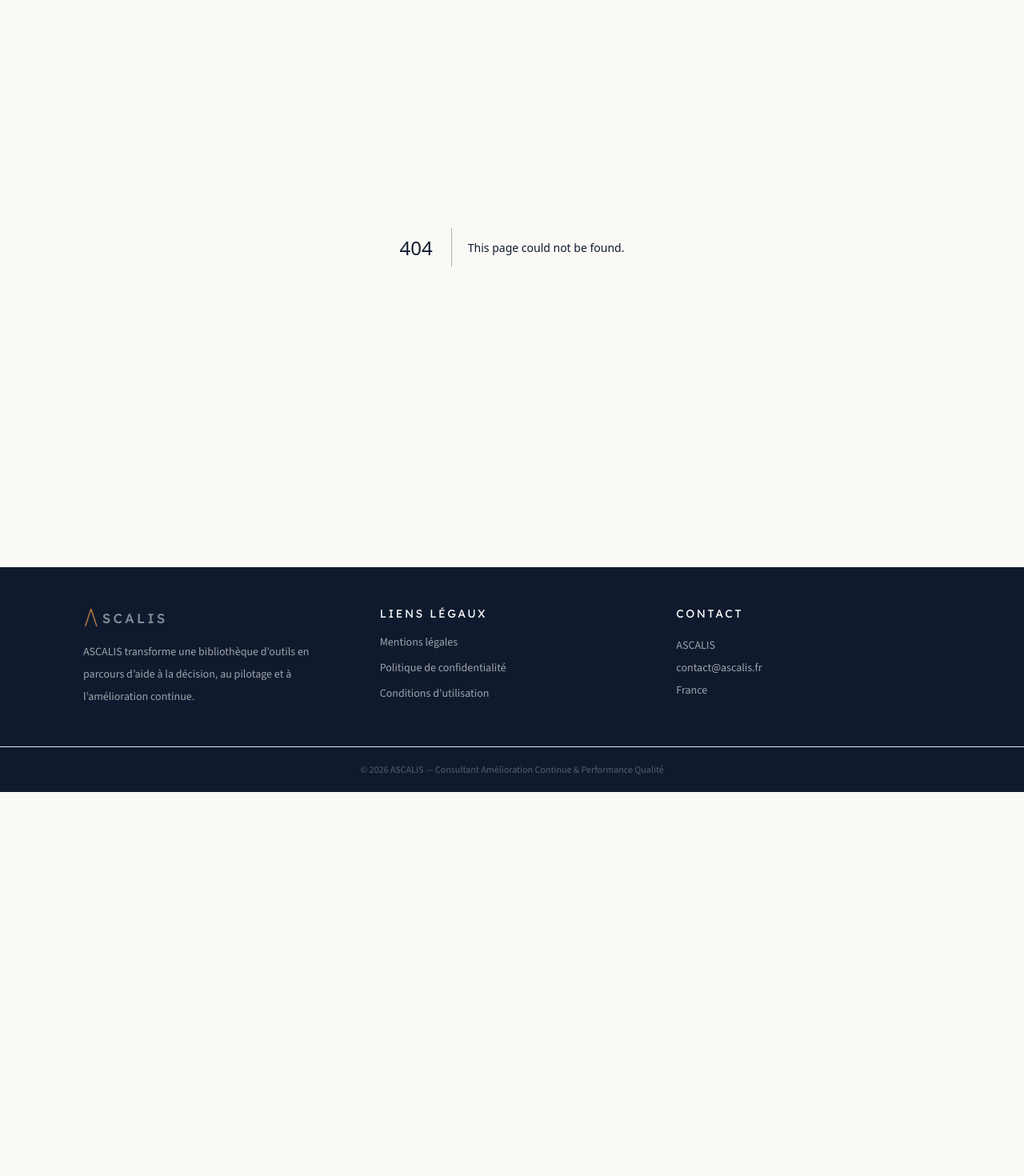
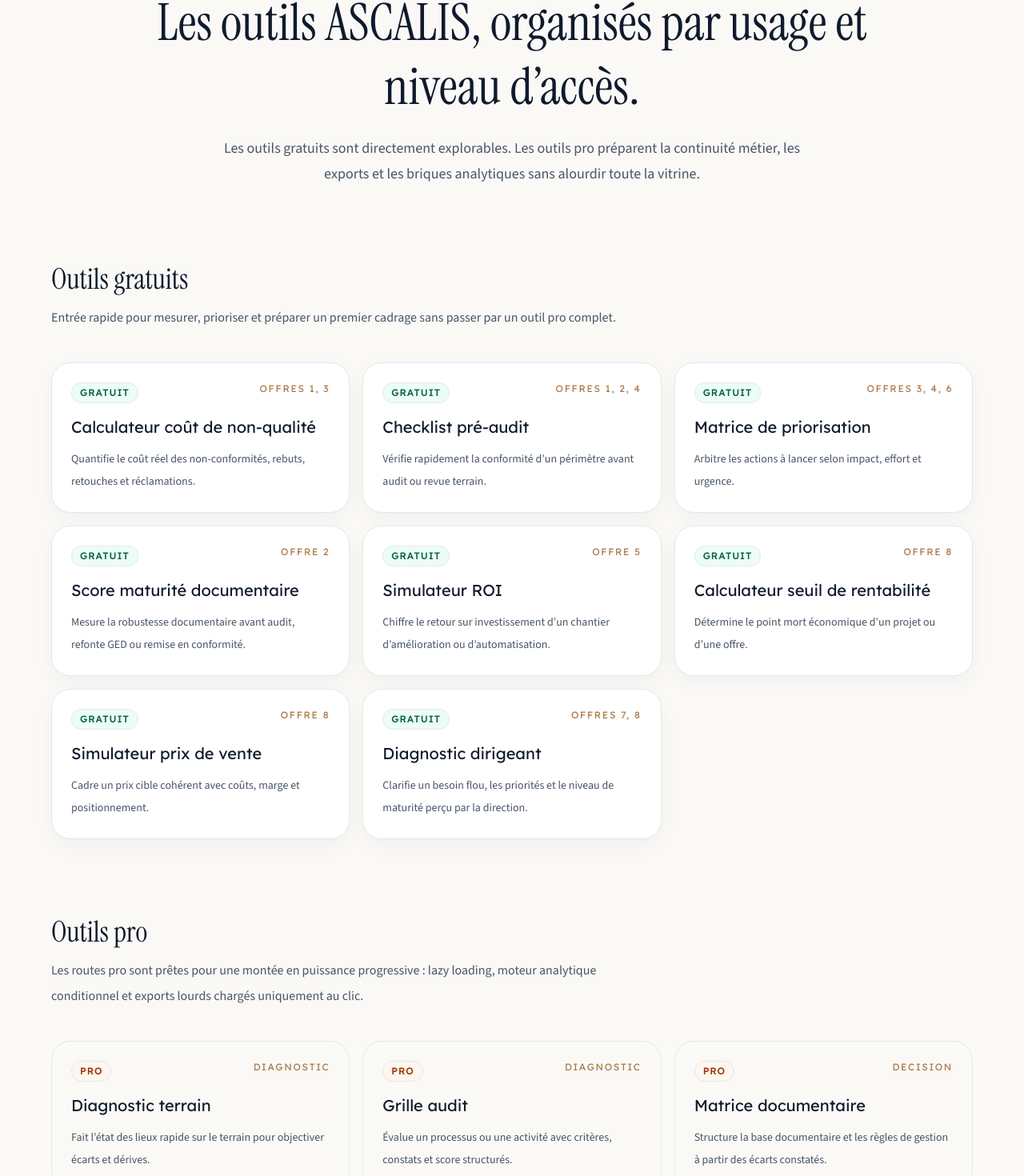
Before and after one commit to Yuyuops/ascalis-site, a Next.js app in the folder next-app/: page /outils in a window 1280 px wide. Before the commit this address had no page. Shown: the part 168-1638 px from the top of the page at 80% size. Before the commit the page ends 1158 px from the top, so only its background shows below. Built offline with nearby package versions, Linux system fonts and the light colour scheme; no server answers.

Commit message:
feat(next-app): add tools index route with metadata

```diff
--- /dev/null
+++ b/next-app/app/outils/page.tsx
@@ -0,0 +1,90 @@
+import type { Metadata } from "next";
+import Link from "next/link";
+
+import { Badge } from "@/components/Badge";
+import { Section } from "@/components/Section";
+import { absoluteUrl } from "@/lib/site-config";
+import { freeTools, proTools } from "@/lib/tool-registry";
+
+export const metadata: Metadata = {
+  title: "Outils gratuits et outils pro",
+  description:
+    "Explorez les outils ASCALIS pour diagnostiquer, analyser, décider, agir et piloter la performance qualité.",
+  alternates: {
+    canonical: "/outils/",
+  },
+  openGraph: {
+    title: "Outils ASCALIS",
+    description:
+      "Explorez les outils ASCALIS pour diagnostiquer, analyser, décider, agir et piloter la performance qualité.",
+    url: absoluteUrl("/outils/"),
+  },
+};
+
+export default function ToolsPage() {
+  return (
+    <>
+      <Section id="outils-hero" label="Outils ASCALIS" variant="light">
+        <div className="mx-auto max-w-4xl text-center">
+          <p className="font-heading text-xs uppercase tracking-[0.16em] text-accent">Index outils</p>
+          <h1 className="mt-4 font-display text-[clamp(2.5rem,5vw,4.5rem)] leading-tight text-primary">
+            Les outils ASCALIS, organisés par usage et niveau d’accès.
+          </h1>
+          <p className="mx-auto mt-5 max-w-3xl text-lg leading-8 text-muted-foreground">
+            Les outils gratuits sont directement explorables. Les outils pro préparent la continuité métier, les exports et les briques analytiques sans alourdir toute la vitrine.
+          </p>
+        </div>
+      </Section>
+
+      <Section id="outils-gratuits" label="Outils gratuits" variant="warm">
+        <div className="mb-10">
+          <h2 className="font-display text-4xl text-primary">Outils gratuits</h2>
+          <p className="mt-3 max-w-3xl text-base leading-8 text-muted-foreground">
+            Entrée rapide pour mesurer, prioriser et préparer un premier cadrage sans passer par un outil pro complet.
+          </p>
+        </div>
+        <div className="grid gap-4 md:grid-cols-2 xl:grid-cols-3">
+          {freeTools.map((tool) => (
+            <Link
+              key={tool.slug}
+              href={tool.route}
+              className="group rounded-[1.5rem] border border-border bg-white p-6 shadow-[0_8px_24px_rgba(15,26,46,0.04)] transition-all hover:-translate-y-1 focus-visible:outline focus-visible:outline-3 focus-visible:outline-offset-2 focus-visible:outline-accent"
+            >
+              <div className="flex items-start justify-between gap-3">
+                <Badge variant="built">Gratuit</Badge>
+                <span className="font-heading text-xs uppercase tracking-[0.14em] text-accent">{tool.badge}</span>
+              </div>
+              <h3 className="mt-4 font-heading text-xl text-primary">{tool.title}</h3>
+              <p className="mt-3 text-sm leading-7 text-muted-foreground">{tool.description}</p>
+            </Link>
+          ))}
+        </div>
+      </Section>
+
+      <Section id="outils-pro" label="Outils pro" variant="light">
+        <div className="mb-10">
+          <h2 className="font-display text-4xl text-primary">Outils pro</h2>
+          <p className="mt-3 max-w-3xl text-base leading-8 text-muted-foreground">
+            Les routes pro sont prêtes pour une montée en puissance progressive : lazy loading, moteur analytique conditionnel et exports lourds chargés uniquement au clic.
+          </p>
+        </div>
+        <div className="grid gap-4 md:grid-cols-2 xl:grid-cols-3">
+          {proTools.map((tool) => (
+            <Link
+              key={tool.slug}
+              href={tool.route}
+              className="group rounded-[1.5rem] border border-border bg-surface-warm p-6 transition-all hover:-translate-y-1 focus-visible:outline focus-visible:outline-3 focus-visible:outline-offset-2 focus-visible:outline-accent"
+            >
+              <div className="flex items-start justify-between gap-3">
+                <Badge variant="priority">Pro</Badge>
+                <span className="font-heading text-xs uppercase tracking-[0.14em] text-accent">{tool.stage}</span>
+              </div>
+              <h3 className="mt-4 font-heading text-xl text-primary">{tool.title}</h3>
+              <p className="mt-3 text-sm leading-7 text-muted-foreground">{tool.description}</p>
+            </Link>
+          ))}
+        </div>
+      </Section>
+    </>
+  );
+}
```
